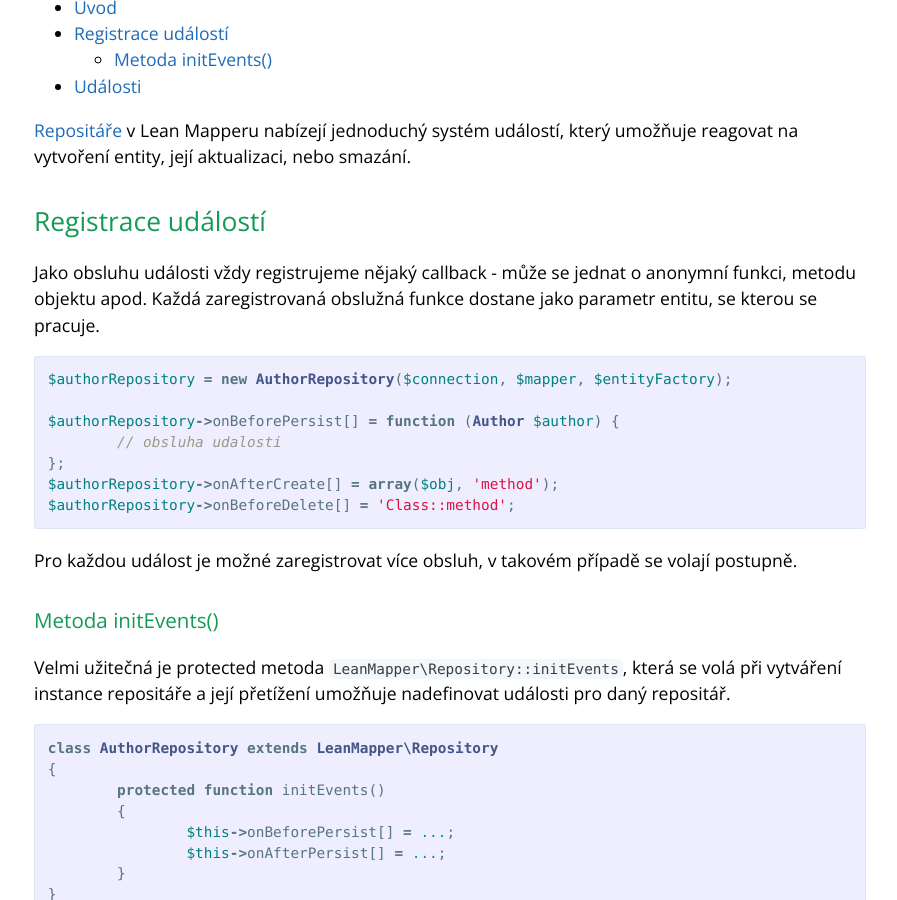
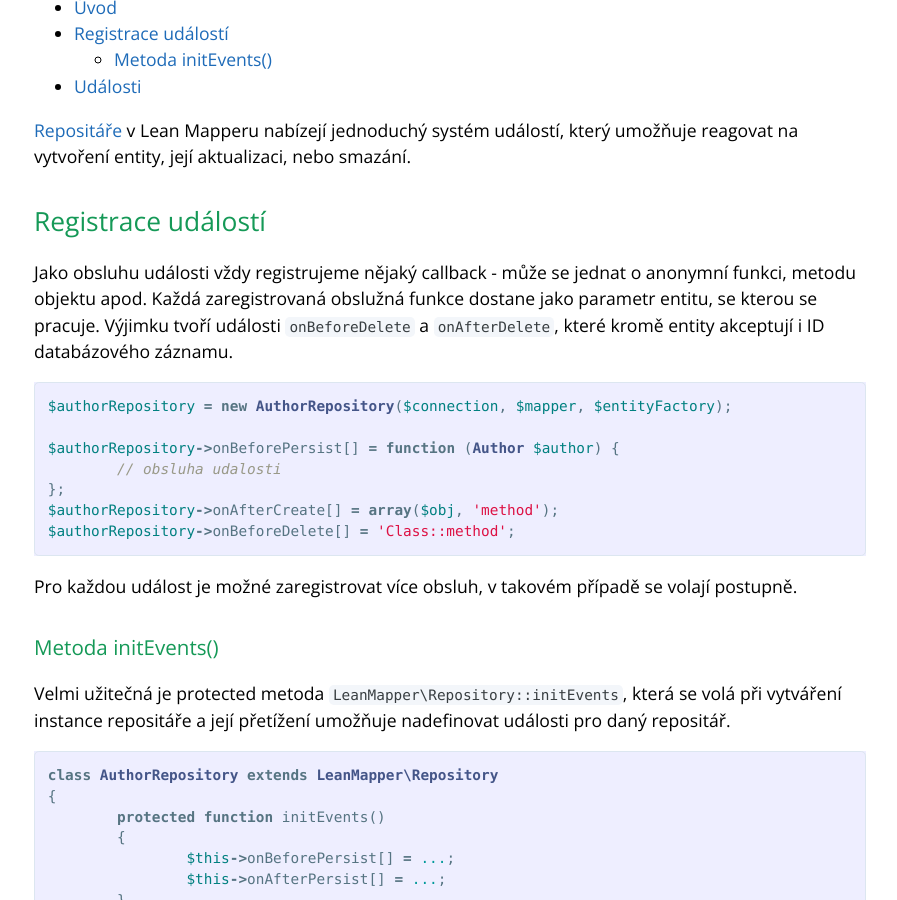
Before and after one commit to LeanMapper/LeanMapper.github.io, a Jekyll site: the page built from cs/docs/system-udalosti.md, in a window 1280 px wide and 900 px high, scrolled down 540 px. Shown: the whole window, without its empty margins (190-1087 px from the left). Built offline with Jekyll 4.4.1, drawn with Linux system fonts in a browser that asks for light colours.

Commit message:
Udalosti: onBeforeDelete a onAfterDelete mohou obdrzet ID misto entity

````diff
--- a/cs/docs/system-udalosti.md
+++ b/cs/docs/system-udalosti.md
@@ -13,7 +13,7 @@ title: Systém událostí
 
 ## Registrace událostí {#toc-registrace}
 
-Jako obsluhu události vždy registrujeme nějaký callback - může se jednat o anonymní funkci, metodu objektu apod. Každá zaregistrovaná obslužná funkce dostane jako parametr entitu, se kterou se pracuje.
+Jako obsluhu události vždy registrujeme nějaký callback - může se jednat o anonymní funkci, metodu objektu apod. Každá zaregistrovaná obslužná funkce dostane jako parametr entitu, se kterou se pracuje. Výjimku tvoří události `onBeforeDelete` a `onAfterDelete`, které kromě entity akceptují i ID databázového záznamu.
 
 ``` php?start_inline=1
 $authorRepository = new AuthorRepository($connection, $mapper, $entityFactory);
````
